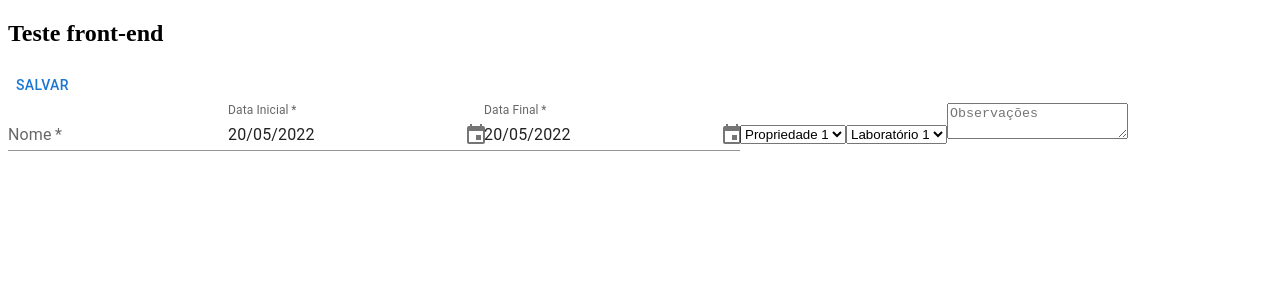
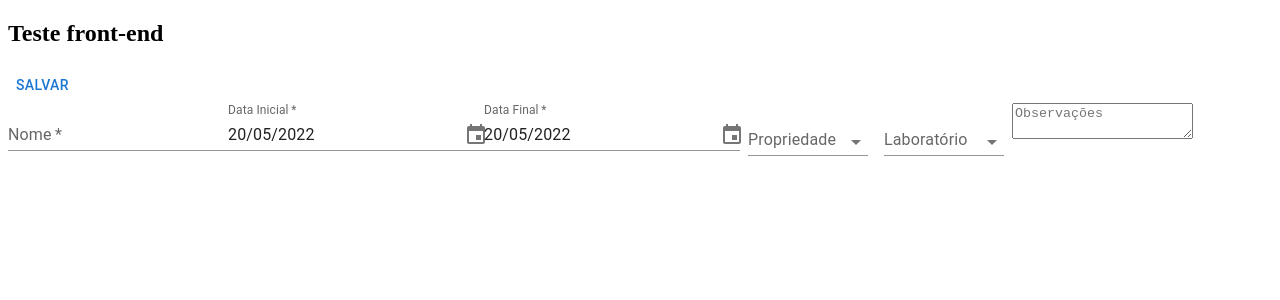
Before and after one commit to flavio-bianchetti/agrotis-form, a React (Create React App) app: page / in a window 1280 px wide. Shown: the top 300 px of the page. Built offline with nearby package versions, Linux system fonts and the light colour scheme.

Commit message:
feat: Mui Select included

```diff
--- a/src/pages/FunctionalForm.jsx
+++ b/src/pages/FunctionalForm.jsx
@@ -1,10 +1,11 @@
 // The construction of this page was based on:
 // https://react-hook-form.com/get-started/
 // https://mui.com/pt/x/react-date-pickers/getting-started/
+// https://mui.com/pt/material-ui/react-select/
 
 import React from "react";
 import { useForm } from "react-hook-form";
-import { Button, TextField } from "@mui/material";
+import { Button, TextField, InputLabel, MenuItem, FormControl, Select } from "@mui/material";
 import { LocalizationProvider } from '@mui/x-date-pickers/LocalizationProvider';
 import { AdapterDateFns } from '@mui/x-date-pickers/AdapterDateFns';
 import { DesktopDatePicker } from '@mui/x-date-pickers/DesktopDatePicker';
@@ -15,6 +16,8 @@ const FuncionalForm = () => {
 
   const [initialDate, setInitialDate] = React.useState(new Date());
   const [finalDate, setFinalDate] = React.useState(new Date());
+  const [properties, setProperties] = React.useState('');
+  const [laboratory, setLaboratory] = React.useState('');
 
   const handleChangeInitialDate = (newValue) => {
     setInitialDate(newValue);
@@ -22,6 +25,14 @@ const FuncionalForm = () => {
 
   const handleChangeFinalDate = (newValue) => {
     setFinalDate(newValue);
+  };
+
+  const handleChangeProperties = (event) => {
+    setProperties(event.target.value);
+  };
+
+  const handleChangeLaboratory = (event) => {
+    setLaboratory(event.target.value);
   };
 
   return (
@@ -87,16 +98,34 @@ const FuncionalForm = () => {
             }
           />
         </LocalizationProvider>
-        <select {...register("properties")} placeholder="Propriedade *" data-testId="select-properties" >
-          <option value="1">Propriedade 1</option>
-          <option value="2">Propriedade 2</option>
-          <option value="3">Propriedade 3</option>
-        </select>
-        <select {...register("laboratory")} placeholder="Laboratório *" data-testId="select-laboratory" >
-          <option value="1">Laboratório 1</option>
-          <option value="2">Laboratório 2</option>
-          <option value="3">Laboratório 3</option>
-        </select>
+        <FormControl variant= "standard" sx={{ m: 1, minWidth: 120 }} size="small">
+          <InputLabel>Propriedade</InputLabel>
+          <Select
+            data-testId="select-properties"
+            value={ properties }
+            onChange={ handleChangeProperties }
+          >
+            <MenuItem value={1}>Agrotis 1</MenuItem>
+            <MenuItem value={2}>Agrotis 2</MenuItem>
+            <MenuItem value={3}>Agrotis 3</MenuItem>
+            <MenuItem value={4}>Agrotis 4</MenuItem>
+            <MenuItem value={5}>Agrotis 5</MenuItem>
+          </Select>
+        </FormControl>
+        <FormControl variant= "standard" sx={{ m: 1, minWidth: 120 }} size="small">
+          <InputLabel>Laboratório</InputLabel>
+          <Select
+            data-testId="select-laboratory"
+            value={ laboratory }
+            onChange={ handleChangeLaboratory }
+          >
+            <MenuItem value={1}>Agro Skynet</MenuItem>
+            <MenuItem value={2}>Umbrella Agro</MenuItem>
+            <MenuItem value={3}>Osborn Agro</MenuItem>
+            <MenuItem value={4}>Skyrim Agro</MenuItem>
+            <MenuItem value={5}>Agro Brasil</MenuItem>
+          </Select>
+        </FormControl>
         <textarea {...register("observations")} placeholder="Observações" data-testId="textarea-observations" />
 
       </form>
```
